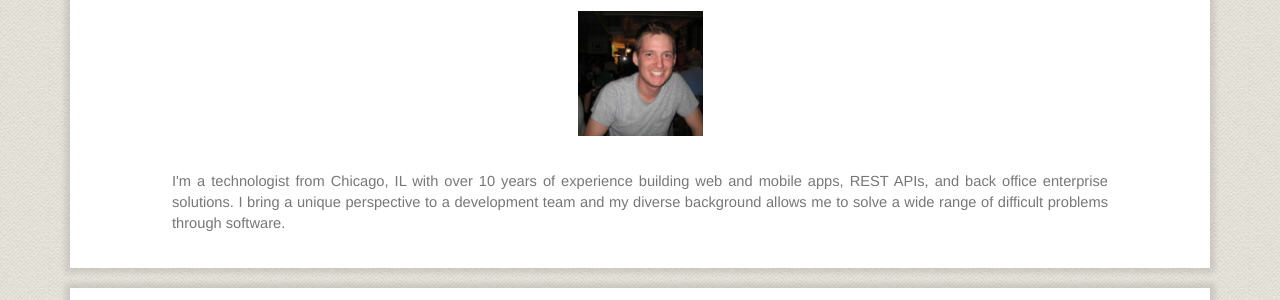
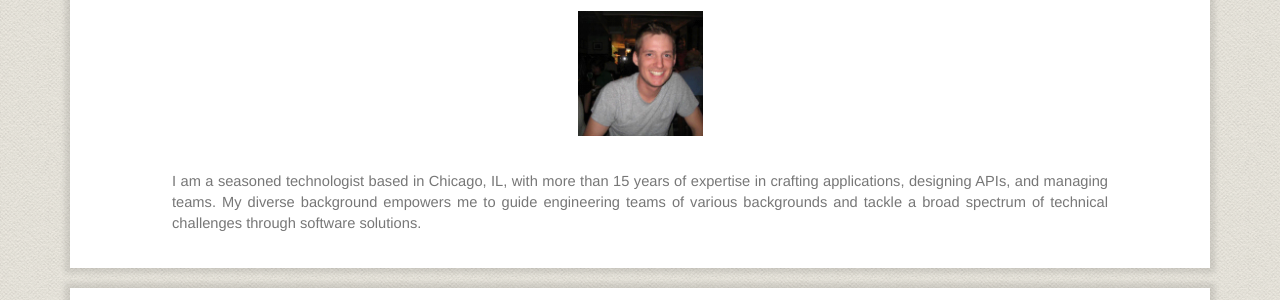
Before and after one commit to trumb1mj/trumb1mj.github.io, a plain HTML site: page index.html in a window 1280 px wide. Shown: the part 124-424 px from the top of the page. Drawn offline with Linux system fonts and the light colour scheme.

Commit message:
Update index.html

```diff
--- a/index.html
+++ b/index.html
@@ -30,9 +30,7 @@
 
                 <div class="row">
                     <div class="col-lg-12 about">
-I'm a technologist from Chicago, IL with over 10 years of experience building web and mobile apps, REST APIs, and back office enterprise solutions. I bring a unique perspective to a development team and my
-diverse background allows me to solve a wide range of difficult problems through software.
-                    </div>
+I am a seasoned technologist based in Chicago, IL, with more than 15 years of expertise in crafting applications, designing APIs, and managing teams. My diverse background empowers me to guide engineering teams of various backgrounds and tackle a broad spectrum of technical challenges through software solutions.                    </div>
                 </div>
 
             </div>
```
